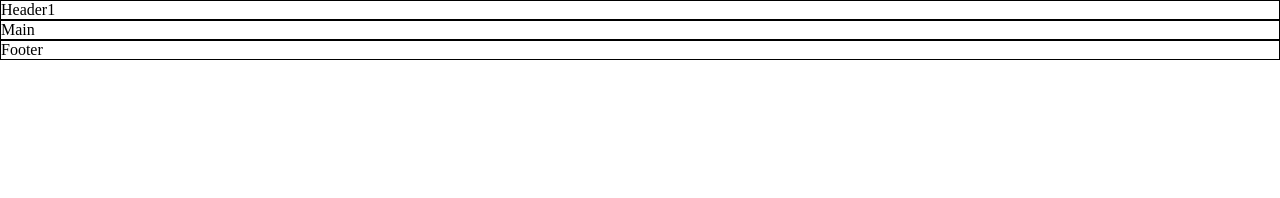
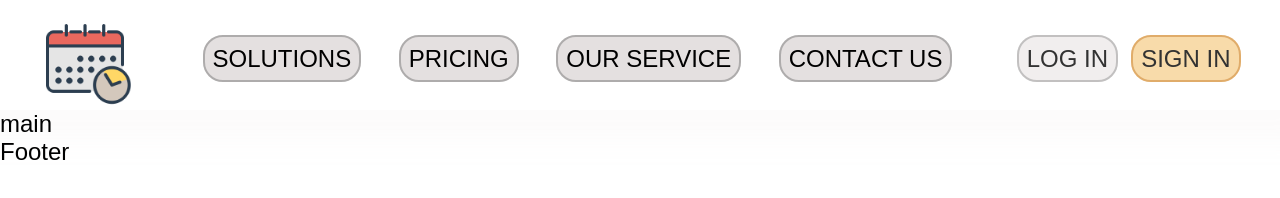
Before and after one commit to VladMarkotin/test-git, a plain HTML site: page index.html in a window 1280 px wide. Drawn offline with Linux system fonts and the light colour scheme; a web font is replaced by a local one.

Commit message:
Wrote a header with dropdown menu

```diff
--- a/css/style.css
+++ b/css/style.css
@@ -1,15 +1,100 @@
-*{
-    margin: 0;
-    padding: 0;
+* {
+  padding: 0;
+  margin: 0;
+  font-size: 24px;
+  font-family: 'Sansita', sans-serif;
+}
+li {
+  list-style: none;
+  padding-top: 45px;
+  width: 230px;
+
+}
+a {
+  text-decoration: none;
+  color: black;
+  background-color: rgb(228, 224, 224);
+  padding: 8px;
+  border-radius: 20px;
+  border: 2px solid rgba(128, 128, 128, 0.534);
+  text-transform: uppercase;
+}
+.menu a:hover {
+  color: white;
+  background-color: rgb(211, 23, 23);
+  transition: 0.6s;
+}
+.registry a:hover {
+  color: white;
+  background-color: rgb(202, 20, 20);
+  transition: 0.6s;
+}
+.log> a {
+  background-color: rgb(238, 235, 235);
+  border: 2px solid rgba(128, 128, 128, 0.534);
+  opacity: 0.8;
+}
+.sign> a {
+  background-color: rgb(247, 211, 150);
+  border: 2px solid rgba(192, 102, 0, 0.534);
+  opacity: 0.8;
+}
+.log:hover> a {
+  background-color: rgb(105, 105, 105);
+  color: white;
+  opacity: 1;
+  transition: 0.6s;
+}
+.sign:hover > a {
+  background-color: rgb(233, 159, 0);
+  color: white;
+  opacity: 1;
+  transition: 0.6s;
 }
 
+.logo {
+  background-image: url(../img/logo.png);
+  width: 100px;
+  height: 100px;
+  margin-left: 20px;
+  background-repeat: round;
+  margin-top: 10px;
+}
+nav {
+  width:calc(100% - 180px);
+  display: flex;
+}
 header {
-    border: 1px solid;
+  display: flex;
+  justify-content: space-around;
+  box-shadow: 0px 2px 30px 30px rgba(194, 186, 186, 0.055);
 }
-.main-content{
-    border: 1px solid;
+.menu {
+  width: 75%;
+  display: flex;
+  justify-content: space-evenly;
+
+}
+.menu li {
+  width: max-content;
+}
+.registry {
+  width: 24%;
+  box-sizing: border-box;
+  justify-content: center;
+  display: flex;
+  justify-content: center;
+
+}
+.registry li {
+  display: inline-block;
+  width: max-content;padding-left: 5%;
 }
 
-.footer{
-    border: 1px solid;
+.menu>li>ul {
+  display: none;
+  position:absolute;
 }
+.menu>li:hover>ul {
+  display: block;
+}
--- a/index.html
+++ b/index.html
@@ -4,16 +4,32 @@
     <meta charset="UTF-8">
     <title>Test Git</title>
     <link rel="stylesheet" href="css/style.css">
+    <link href="https://fonts.googleapis.com/css2?family=Sansita:wght@400;700&display=swap" rel="stylesheet">
 </head>
 <body>
-<div class="wrapper">
     <header>
-      <div>Header1</div>
+        <div class="logo"></div>
+        <nav>
+            <ul class="menu">
+                <li><a href="#">Solutions</a>
+                    <ul>
+                        <li><a href="#">Daily Planner</a></li>
+                        <li><a href="#">Weekly Planner</a></li>
+                        <li><a href="#">Calendar Planner</a></li>
+                    </ul>
+                </li>
+                <li><a href="#">Pricing</a></li>
+                <li><a href="#">Our Service</a></li>
+                <li><a href="#">Contact Us</a></li>
+            </ul>
+            <ul class="registry">
+                <li class="log"><a href="#">Log In</a></li>
+                <li class="sign"><a href="#">Sign In</a></li>
+            </ul>
+        </nav>
     </header>
     <main>
-        <div class="main-content">
-           Main
-        </div>
+        main
     </main>
     <footer class="footer">
         Footer
```
Also changed, not shown: img/logo.png (added), img/monday.png (added).
